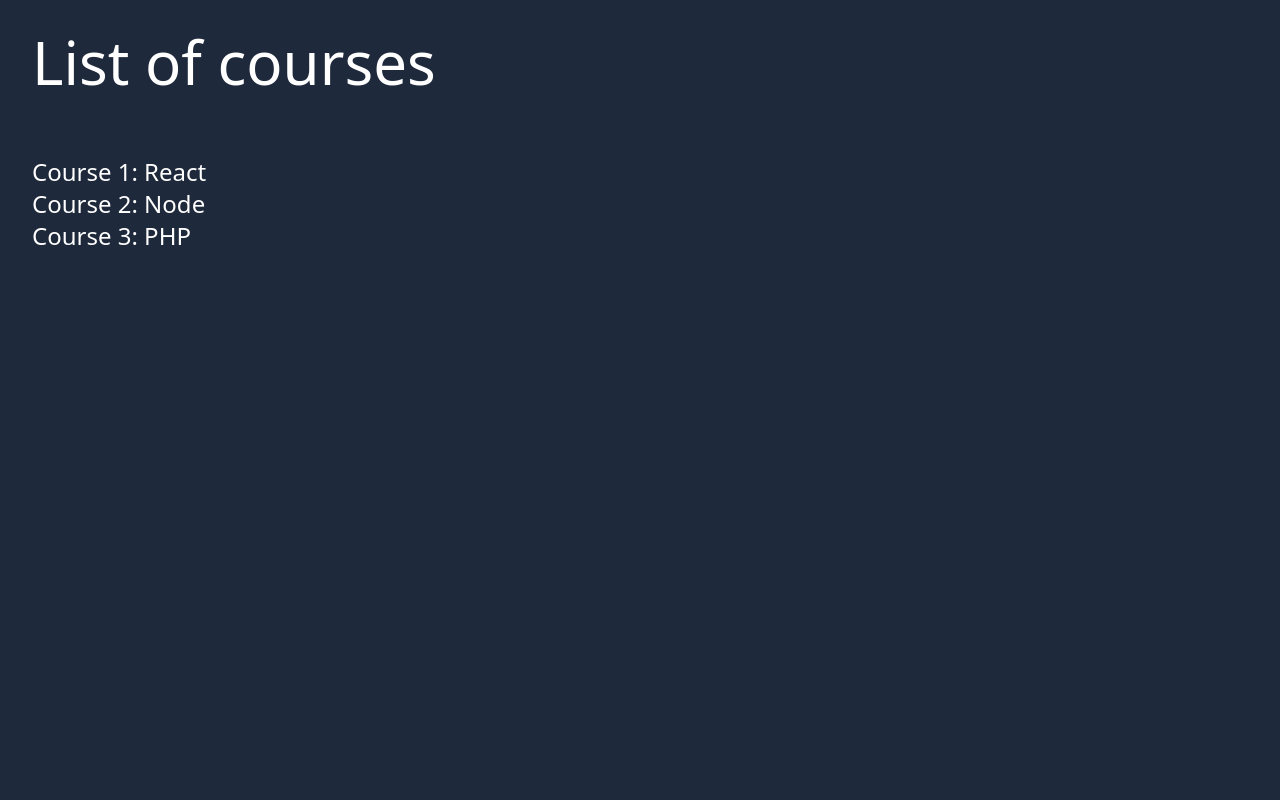
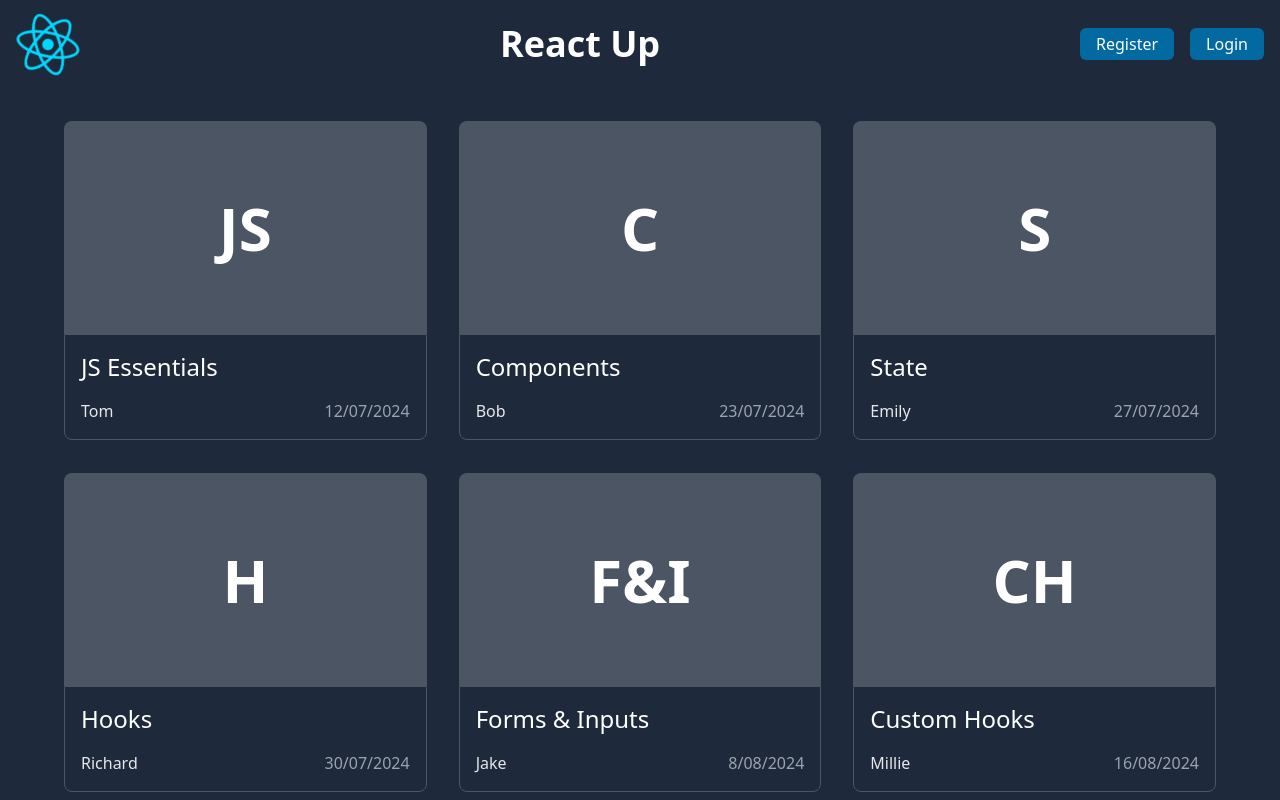
Before and after one commit to Chet4nSingh/INT252-React, a React (Vite) app: page / in a window 1280 px wide. Shown: the top 800 px of the page. Built offline with nearby package versions, Linux system fonts and the light colour scheme.

Commit message:
React + Tailwind CSS

```diff
--- a/src/App.jsx
+++ b/src/App.jsx
@@ -2,18 +2,18 @@
 import College from "./projects/Lectures/College";
 import University from "./projects/Lectures/University";
 import Home from "./projects/ManagementApp/components/Home";
-// import LandingPage from "./projects/LandingPage/components/LandingPage";
-// import { LandingPageContextProvider } from "./projects/LandingPage/store/LandingPageContext";
+import LandingPage from "./projects/LandingPage/components/LandingPage";
+import { LandingPageContextProvider } from "./projects/LandingPage/store/LandingPageContext";
 
 function App() {
   return (
     <>
-      {/* <LandingPageContextProvider>
+      <LandingPageContextProvider>
         <LandingPage />
-      </LandingPageContextProvider> */}
+      </LandingPageContextProvider>
 
       {/* <Home /> */}
-      <College />
+      {/* <College /> */}
     </>
   );
 }
--- a/src/index.css
+++ b/src/index.css
@@ -20,6 +20,10 @@
     animation: appear 300ms ease-in-out;
 }
 
+#modal::-webkit-scrollbar {
+    display: none;
+}
+
 @keyframes appear {
     from {
         transform: translateY(-2rem);
--- a/src/projects/LandingPage/components/TopicModal.jsx
+++ b/src/projects/LandingPage/components/TopicModal.jsx
@@ -17,7 +17,7 @@ export default function TopicModal({ topic, open }) {
     <dialog
       id="modal"
       ref={dialog}
-      className="w-3/5 h-4/5 p-8 bg-slate-800 border text-white z-10 backdrop:bg-black backdrop:opacity-70 overflow-y-scroll"
+      className="w-4/5 lg:w-3/5 h-4/5 p-8 bg-slate-800 border text-white z-10 backdrop:bg-black backdrop:opacity-70"
       onClose={closeModal}
     >
       <header>
--- a/src/projects/LandingPage/components/Topics.jsx
+++ b/src/projects/LandingPage/components/Topics.jsx
@@ -9,7 +9,7 @@ export default function Topics() {
   return (
     <>
       <TopicModal topic={selectedTopic} open={selectedTopic} />
-      <ul className="mx-auto my-8 w-[90%] grid grid-cols-3 gap-8">
+      <ul className="mx-auto my-8 w-[90%] grid grid-cols-1 md:grid-cols-2 lg:grid-cols-3 gap-8">
         {LANDING_PAGE_TOPICS.map((topic) => (
           <Topic key={topic.id} topic={topic} />
         ))}
```
